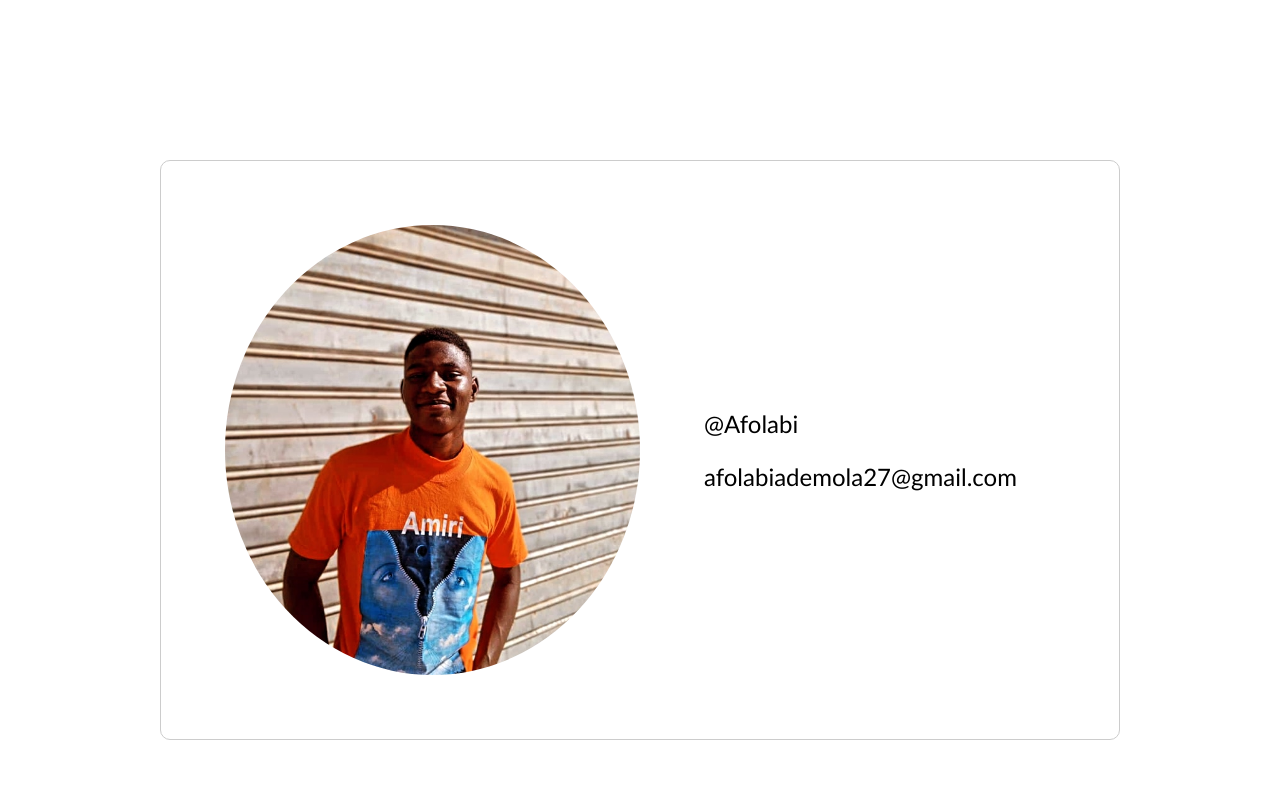
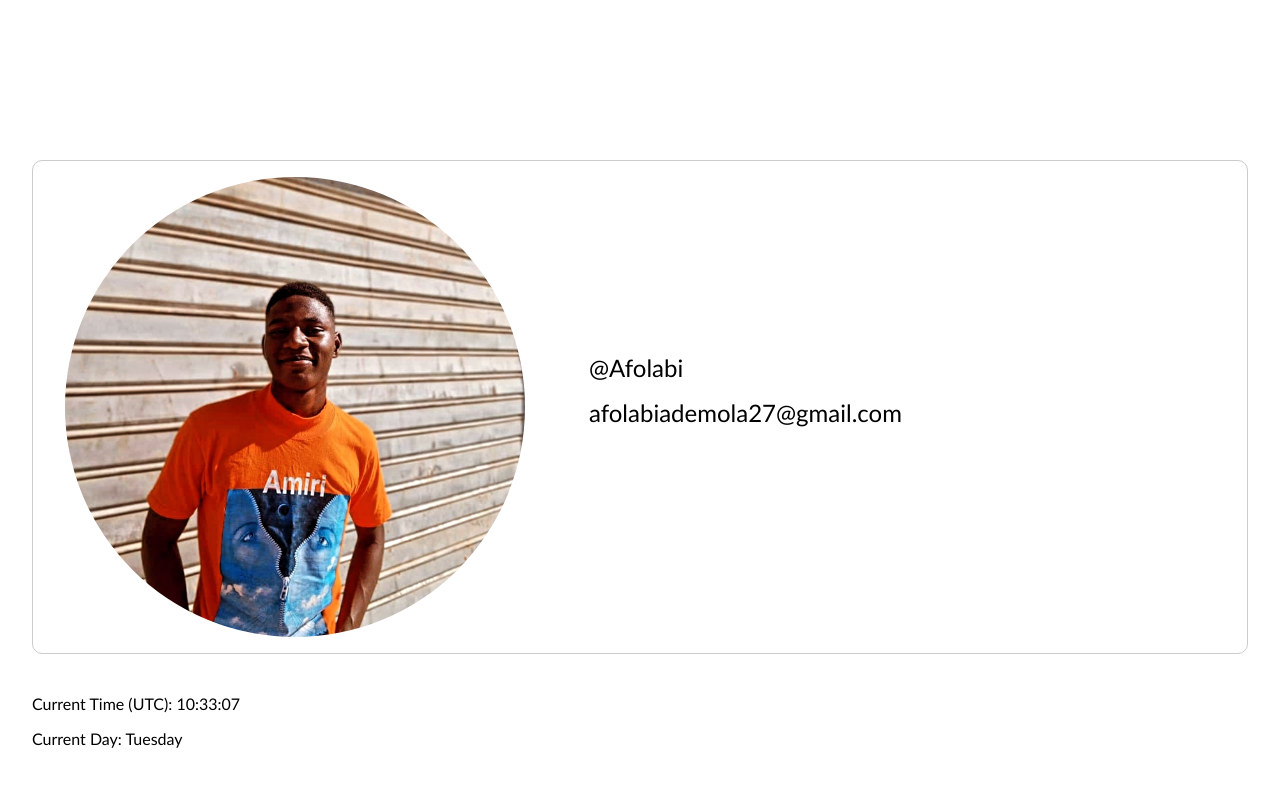
Before and after one commit to SlinkyCollins/HNG-STAGE-1, a plain HTML site: page index.html in a window 1280 px wide. Shown: the top 786 px of the page. Drawn offline with Linux system fonts and the light colour scheme.

Commit message:
work done

```diff
--- a/index.html
+++ b/index.html
@@ -14,8 +14,8 @@
         data-testid="slackProfilePicture"
       />
       <div id="profile-details">
-        <p data-testid="slackDisplayName">@Afolabi</p>
-        <p data-testid="slackEmail">afolabiademola27@gmail.com</p>
+        <a data-testid="slackDisplayName" href="https://hng11.slack.com/team/U07AGRJFKHA">@Afolabi</a>
+        <a data-testid="slackEmail" href="mailto:afolabiademola27@gmail.com">afolabiademola27@gmail.com</a>
       </div>
     </section>
 
@@ -29,6 +29,7 @@
       <li>To become an experienced full-stack web developer.</li>
       <li>To master latest technologies to build fully functional web apps.</li>
       <li>To get a good dev job 🤞</li>
+      <li>Improve my thinking ability to provide solutions.</li>
     </ul>
 
     <section id="links">
--- a/styles.css
+++ b/styles.css
@@ -10,6 +10,13 @@ body {
   margin: 2rem 2rem 1rem 2rem;
   border: 1px solid #ccc;
   border-radius: 10px;
+}
+
+#profile-details a {
+    text-decoration: none;
+    color: inherit;
+    display: block;
+    margin: 1rem 0;
 }
 
 img {
@@ -29,7 +36,7 @@ img {
 }
 
 #goals > li {
-    margin: .5rem 0;
+  margin: 0.5rem 0;
 }
 
 #links {
@@ -41,24 +48,23 @@ img {
 
 #links > a {
   text-decoration: none;
-
 }
 
-
-
-@media (min-width: 720px) {
+@media (min-width: 700px) and (max-width: 1500px) {
+  body {
+    margin: 10rem auto;
+  }
   img {
-    width: 50%;
+    width: 40%;
     max-width: 720px;
     height: auto;
+    max-height: 720px;
     object-fit: cover;
   }
 
   #profile {
     display: flex;
-    padding: 4rem;
     gap: 4rem;
-    margin: 10rem;
   }
 
   #profile-details {
@@ -68,24 +74,7 @@ img {
     font-size: 1.5rem;
   }
 
-  #time {
-    padding: 0.5rem 10rem;
-  }
-
-  #goals {
-    padding: 0 10rem 0 10rem;
-  }
-
-  #goals > li {
-      margin: .5rem 0;
-  }
-
-  #links {
-      margin: 0 10rem;
-  }
-
   #links > a {
     text-decoration: none;
-
   }
 }
```
Lines whose indentation alone changed are shown as unchanged.
